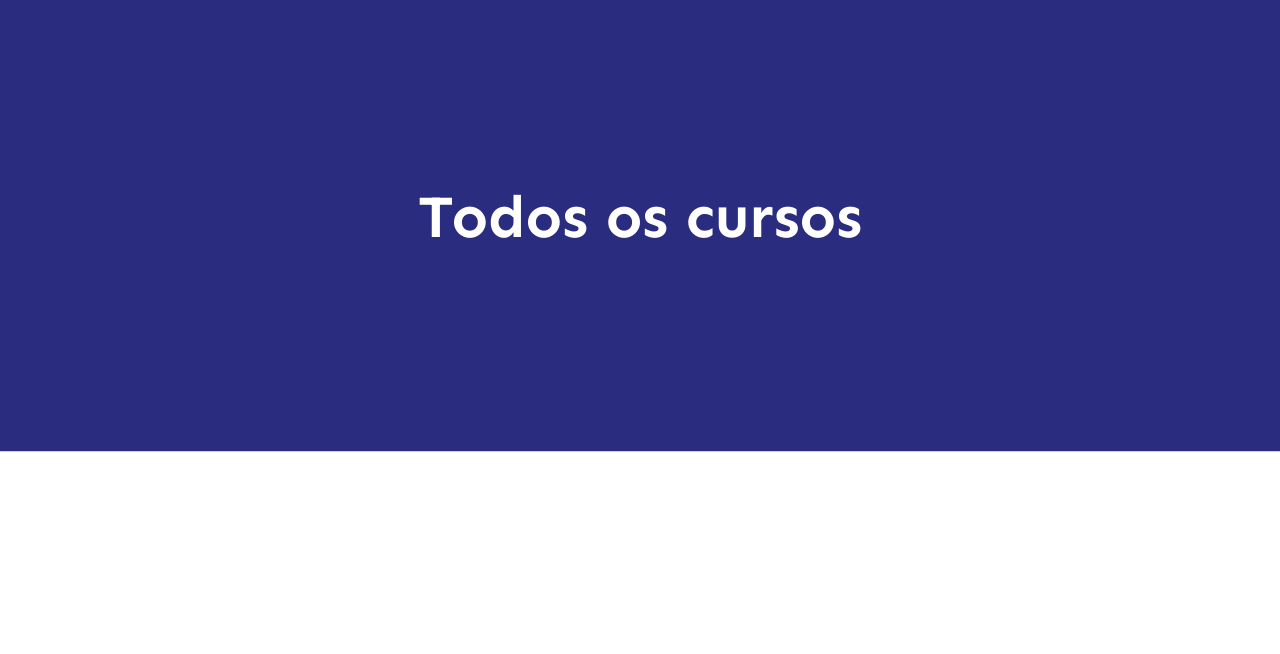
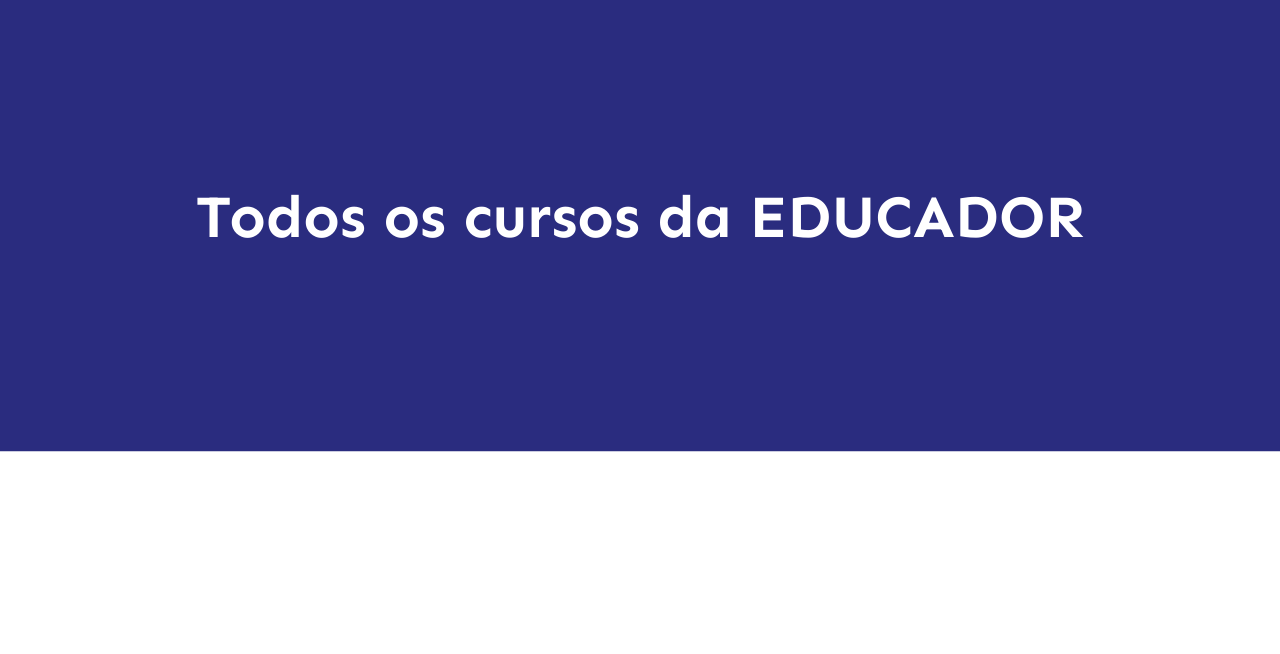
Before and after one commit to guilhermerxcha/escola-projeto, a plain HTML site: page index.html in a window 1280 px wide. Shown: the part 105-759 px from the top of the page. Drawn offline with Linux system fonts and the light colour scheme.

Commit message:
refatoração nome da empresa

```diff
--- a/index.html
+++ b/index.html
@@ -57,7 +57,7 @@
                 <div class="row">
                     <div class="col-xl-12">
                         <div class="hero-cap hero-cap2 text-center">
-                            <h2>Todos os cursos</h2>
+                            <h2>Todos os cursos da EDUCADOR</h2>
                         </div>
                     </div>
                 </div>
```
